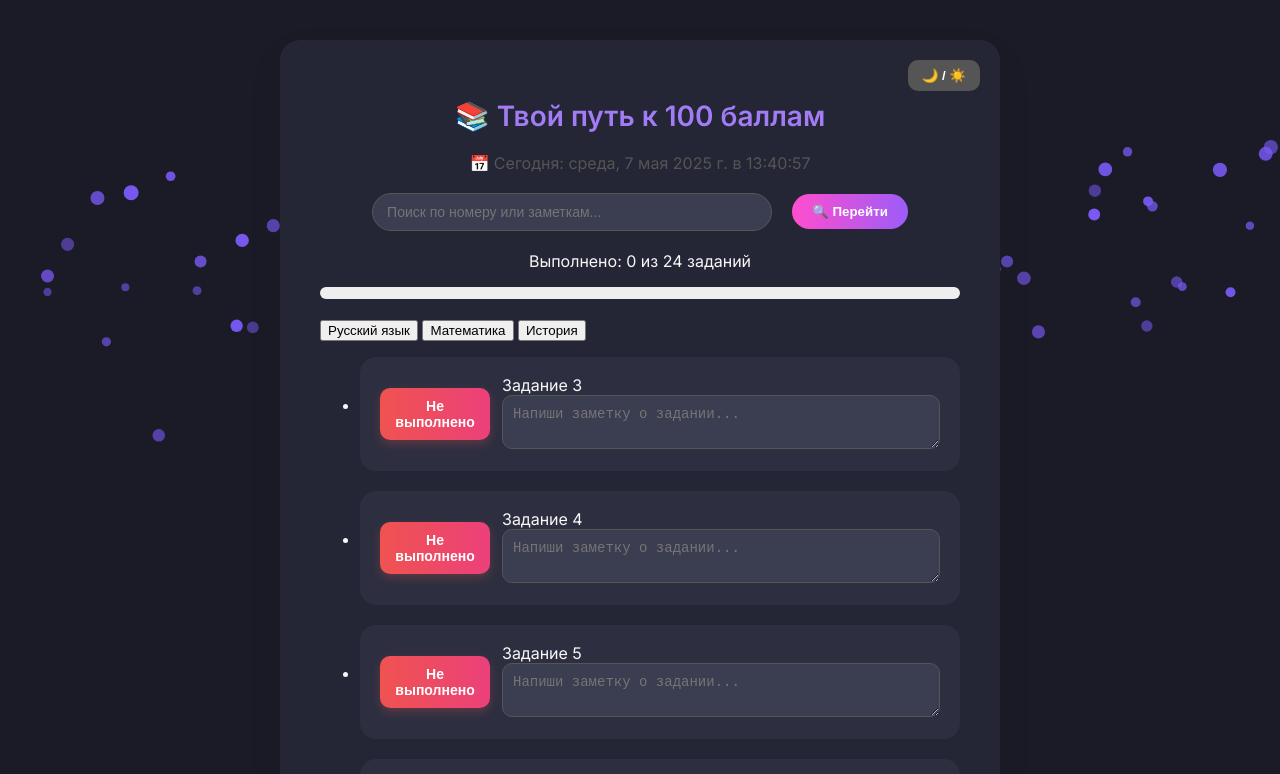
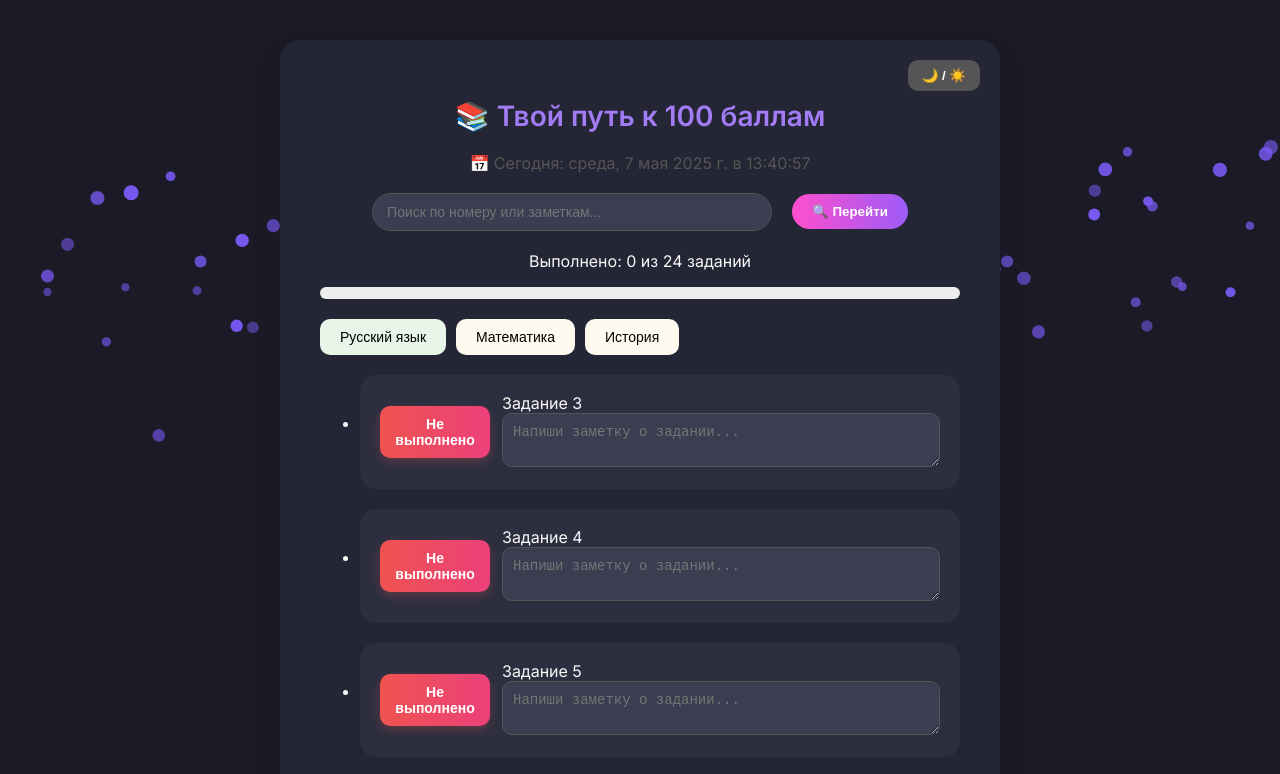
Before and after one commit to streyyj/first_project, a plain HTML site: page index.html in a window 1280 px wide. Shown: the top 774 px of the page. Drawn offline with Linux system fonts and the light colour scheme.

Commit message:
Update style.css

```diff
--- a/style.css
+++ b/style.css
@@ -80,6 +80,35 @@ h1 {
   font-weight: 600;
 }
 
+.tabs {
+  display: flex;
+  gap: 10px;
+  margin-top: 20px;
+}
+
+.tab-btn {
+  padding: 10px 20px;
+  background: #fffaf0;
+  border: none;
+  border-radius: 10px;
+  cursor: pointer;
+  font-size: 14px;
+  transition: all 0.2s ease;
+}
+
+.tab-btn.active {
+  background: #e8f5e9;
+}
+
+.tab-content {
+  display: none;
+  margin-top: 20px;
+}
+
+.tab-content.active {
+  display: block;
+}
+
 .task-row {
   display: flex;
   align-items: center;
@@ -89,6 +118,7 @@ h1 {
   padding: 18px 20px;
   background: #fffaf0;
   border-radius: 16px;
+  transition: all 0.3s ease;
 }
 
 .dark-mode .task-row {
```
